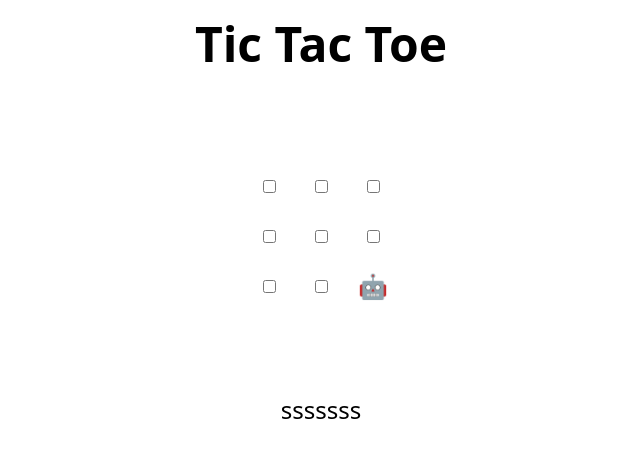
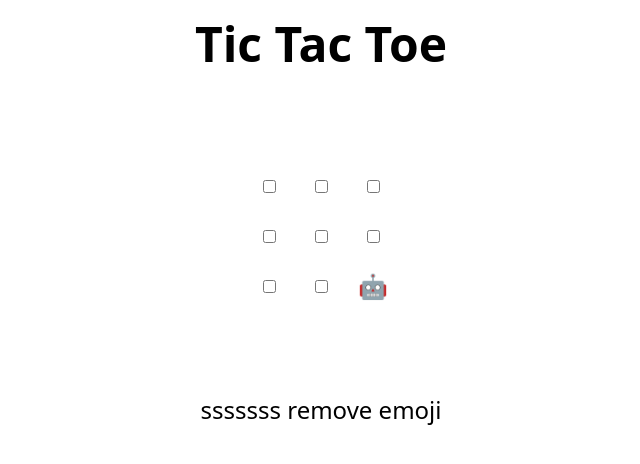
Before and after one commit to jaypje/skills-review-pull-requests, a plain HTML site: page index.html in a window 1280 px wide. Shown: the whole page, without its empty margins (319-959 px from the left). Drawn offline with Linux system fonts and the light colour scheme.

Commit message:
Update index.html

```diff
--- a/index.html
+++ b/index.html
@@ -48,6 +48,8 @@
 </table>sssssss
 
 <h2 hidden>Game over, refresh to play again 🧑‍💻 🤖!</h2>
+
+remove emoji
 
 <script>
   // Initialization
```
